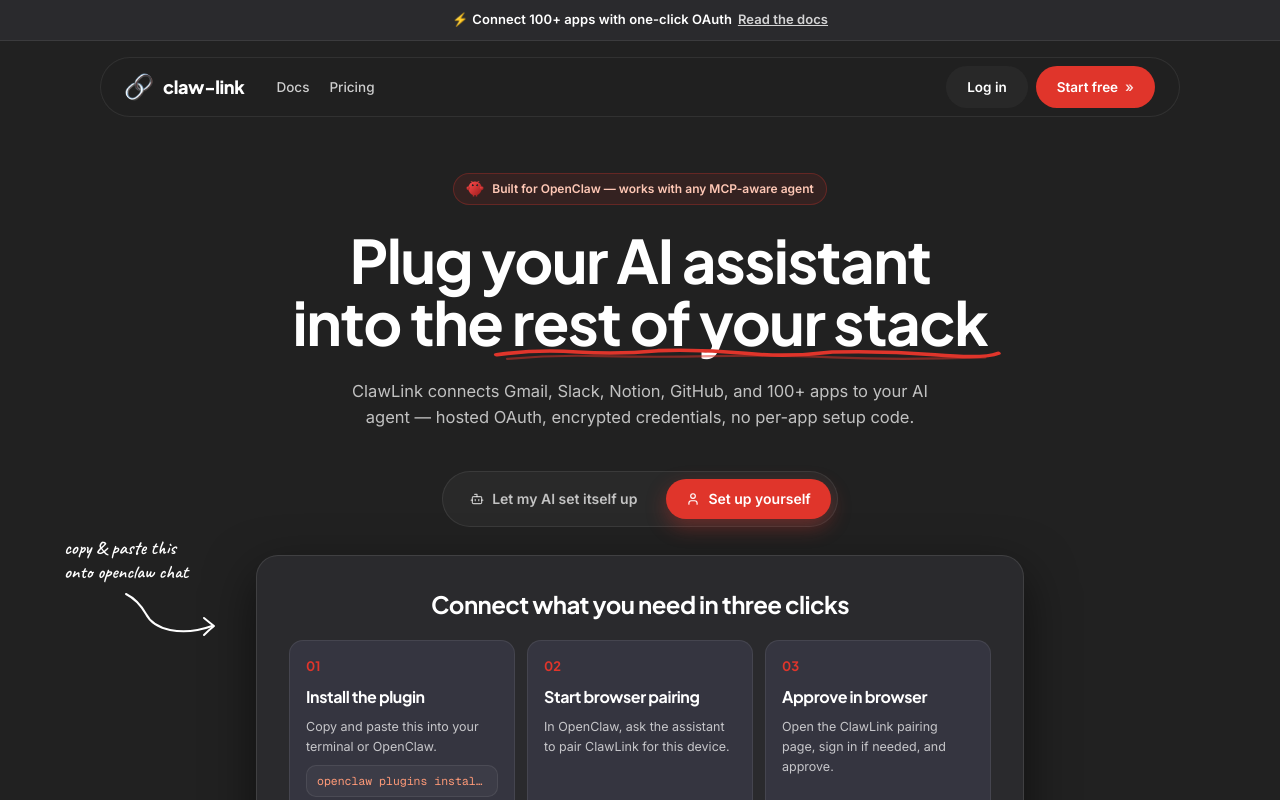
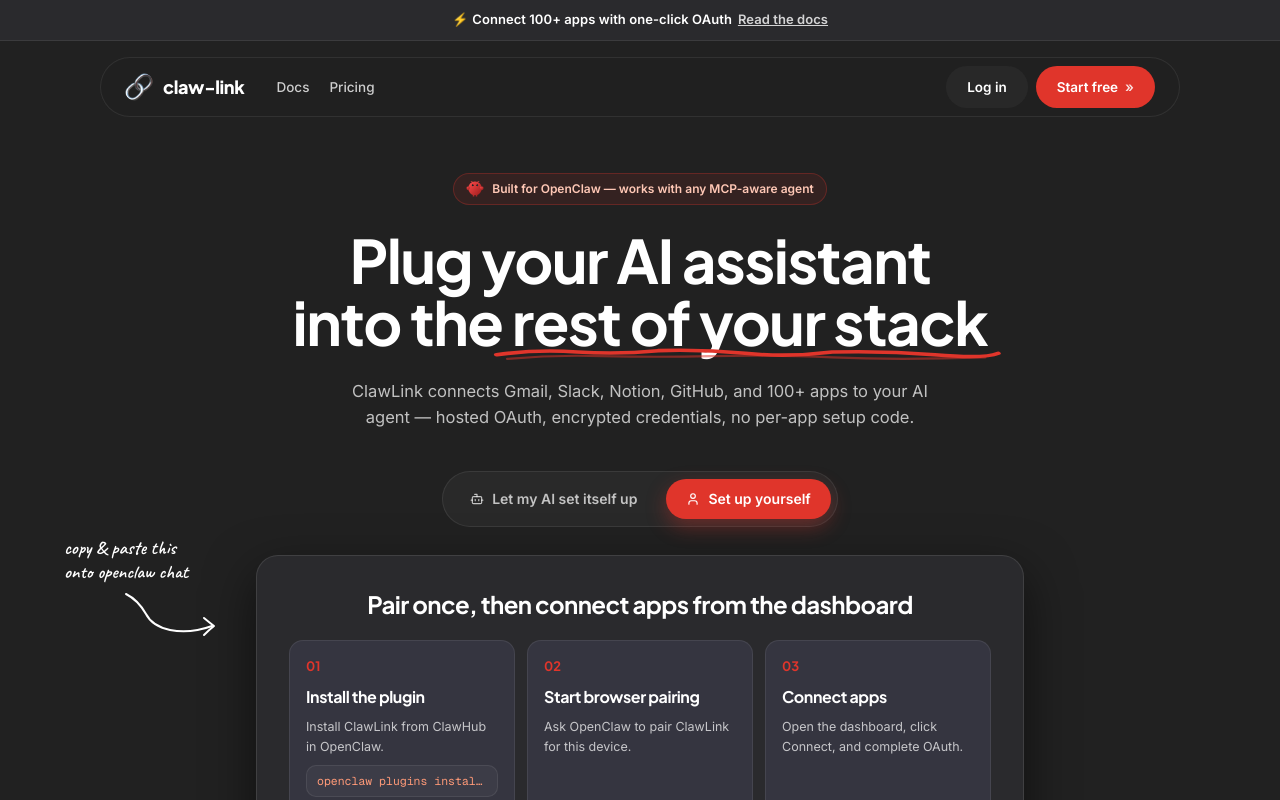
Before and after one commit to hith3sh/clawlink, a Next.js app: page / in a window 1280 px wide. Both pictures are taken after a click on the tab "Set up yourself". Shown: the top 800 px of the page. Built offline with nearby package versions, Linux system fonts and the light colour scheme.

Commit message:
fix(marketing): update self-setup pairing copy

```diff
--- a/src/components/AudienceTabs.tsx
+++ b/src/components/AudienceTabs.tsx
@@ -3,15 +3,15 @@
 import { useState } from "react";
 import { Bot, User, Check, Copy } from "lucide-react";
 import {
-  CLAWLINK_API_SETTINGS_URL,
   CLAWLINK_SKILL_URL,
   CLAWLINK_VERIFY_URL,
-  OPENCLAW_PLUGIN_INSTALL_COMMAND,
 } from "@/lib/openclaw-plugin";
 
 type Audience = "human" | "agent";
 
 const AGENT_PROMPT = `Read ${CLAWLINK_SKILL_URL} and follow the instructions to use ClawLink for third-party integrations.`;
+const CLAWHUB_PLUGIN_INSTALL_COMMAND = "openclaw plugins install clawhub:clawlink-plugin";
+const CLAWLINK_DASHBOARD_URL = "https://claw-link.dev/dashboard";
 
 export default function AudienceTabs() {
   const [audience, setAudience] = useState<Audience>("agent");
@@ -111,7 +111,7 @@
           color: "var(--mk-fg)",
         }}
       >
-        Connect what you need in three clicks
+        Pair once, then connect apps from the dashboard
       </h2>
 
       {/* Three setup cards */}
@@ -119,30 +119,30 @@
         <SetupCard
           num="01"
           title="Install the plugin"
-          desc="Copy and paste this into your terminal or OpenClaw."
-          codeSnippet={OPENCLAW_PLUGIN_INSTALL_COMMAND}
+          desc="Install ClawLink from ClawHub in OpenClaw."
+          codeSnippet={CLAWHUB_PLUGIN_INSTALL_COMMAND}
         />
         <SetupCard
           num="02"
           title="Start browser pairing"
-          desc="In OpenClaw, ask the assistant to pair ClawLink for this device."
+          desc="Ask OpenClaw to pair ClawLink for this device."
         />
         <SetupCard
           num="03"
-          title="Approve in browser"
-          desc="Open the ClawLink pairing page, sign in if needed, and approve."
+          title="Connect apps"
+          desc="Open the dashboard, click Connect, and complete OAuth."
         />
       </div>
 
       <ol className="mt-5 space-y-2.5">
         <Step num={1}>
-          Sign in at <code className="mk-code">claw-link.dev</code> and copy your API key.
+          Approve the browser pairing page after OpenClaw opens it.
         </Step>
         <Step num={2}>
-          Click <strong className="text-white">Connect</strong> on any integration. We handle OAuth.
+          Click <strong className="text-white">Connect</strong> on any dashboard integration. We handle OAuth.
         </Step>
         <Step num={3}>
-          Send your agent a request. It calls the right tool.
+          Send your agent a request. No API key copy-paste is needed for normal setup.
         </Step>
       </ol>
 
@@ -157,12 +157,12 @@
         </a>
         {" · "}
         <a
-          href={CLAWLINK_API_SETTINGS_URL}
+          href={CLAWLINK_DASHBOARD_URL}
           target="_blank"
           rel="noopener noreferrer"
           className="underline hover:text-white transition-colors"
         >
-          Manual API key setup
+          Open dashboard
         </a>
       </p>
     </div>
```
